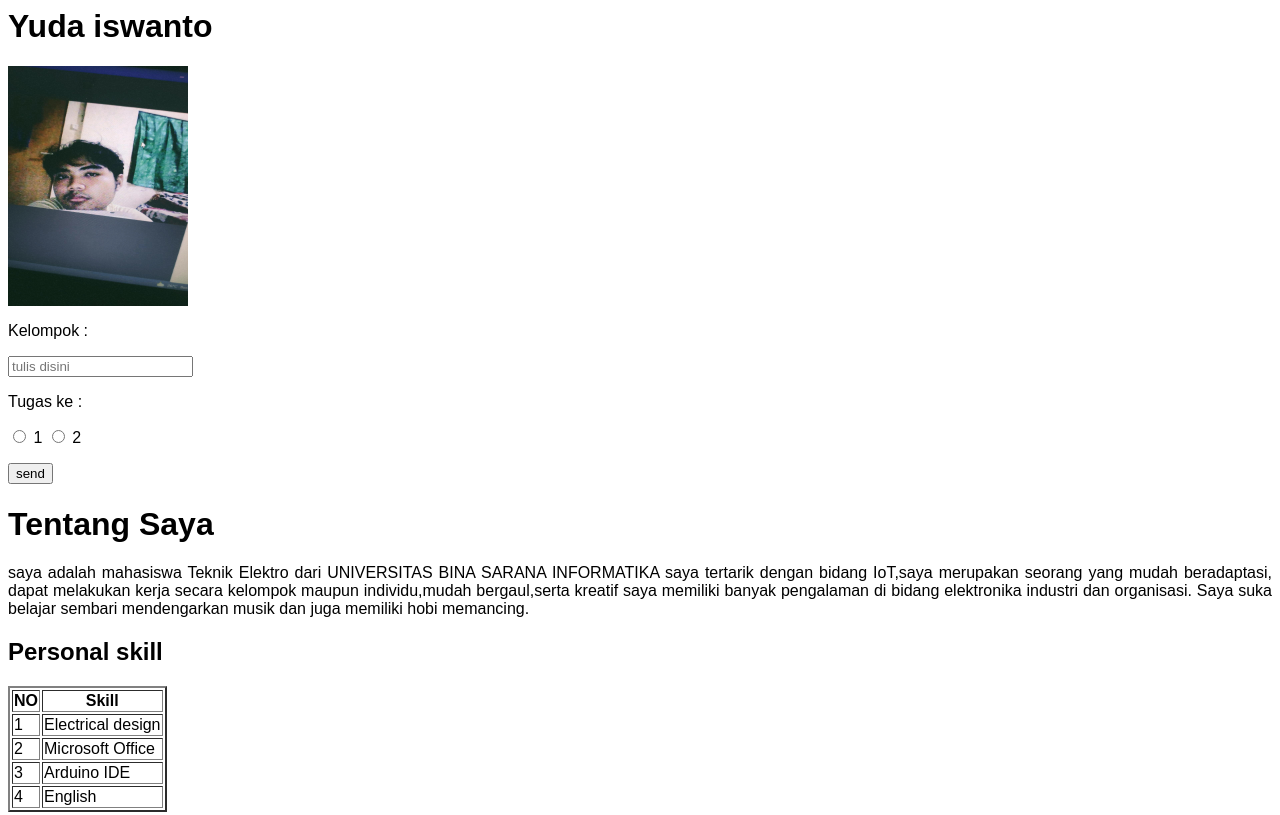
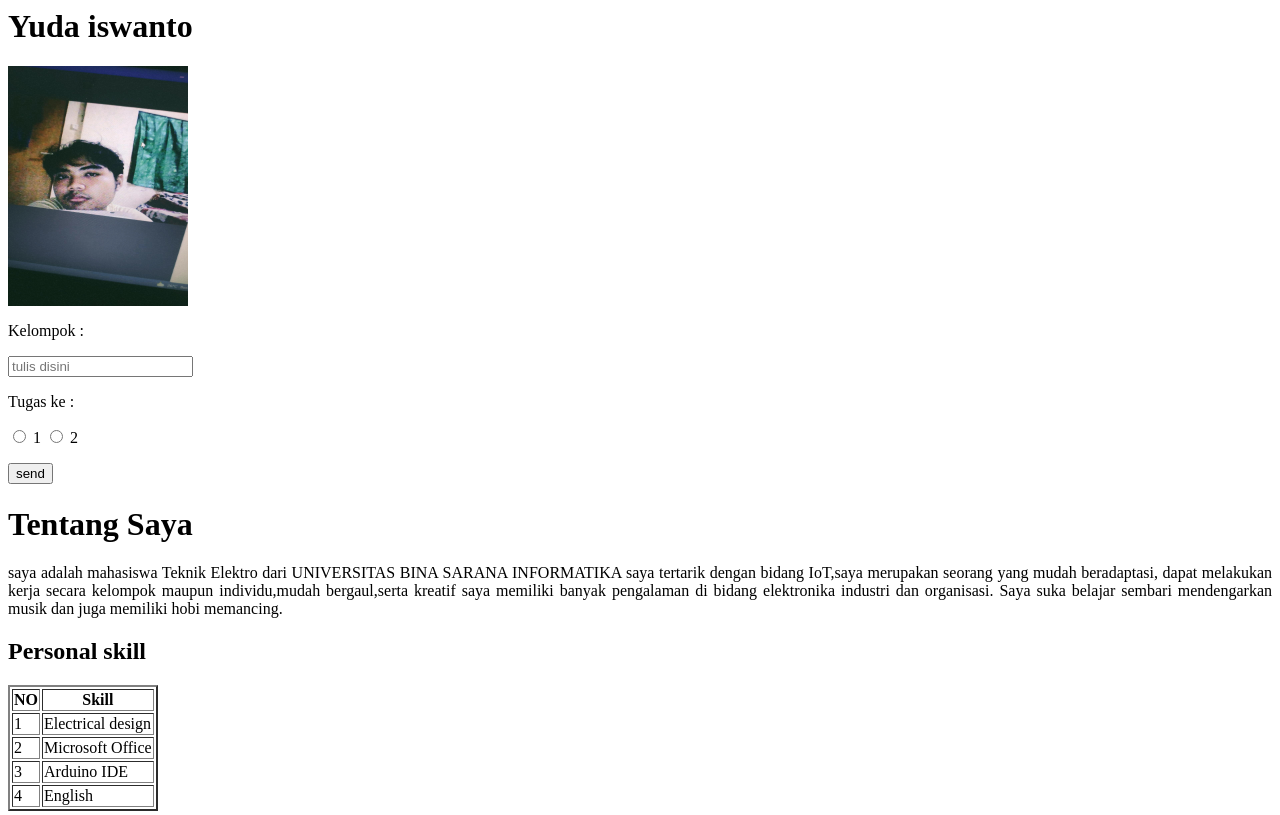
Before and after one commit to urEyEsis2/urEyEsis2.github.io, a plain HTML site: page latihan protofolio.html in a window 1280 px wide. Shown: the top 815 px of the page. Drawn offline with Linux system fonts and the light colour scheme.

Commit message:
membenarkan eror

```diff
--- a/latihan protofolio.html
+++ b/latihan protofolio.html
@@ -1,11 +1,5 @@
 <html>
 	<head>
-	<style type="text/css">
-	body {
-	font-family: arial;
-		}
-	</style>
-
 	</head>
 	<body>
 	<h1>Yuda iswanto</h1>
```
